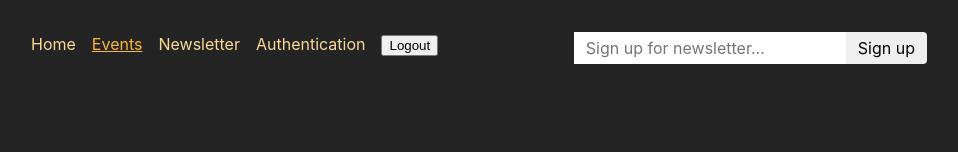
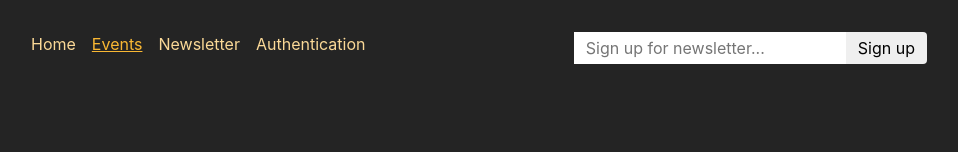
Before and after one commit to ErgothDK/react-mpa, a React (Create React App) app in the folder frontend/: page /events/new in a window 1280 px wide. Shown: the top 152 px of the page, without its empty margins (161-1119 px from the left). Built offline with nearby package versions, Linux system fonts and the light colour scheme.

Commit message:
Added UI validation based on token

```diff
--- a/frontend/src/App.js
+++ b/frontend/src/App.js
@@ -18,12 +18,15 @@
   action as authAction,
 } from "./components/Authentication.js";
 import { action as logoutAction } from "./pages/commons/logout.js";
+import { getTokenLoader } from "./utils/auth.js";
 
 const router = createBrowserRouter([
   {
     path: "/",
     element: <Layout />,
     errorElement: <Error />,
+    id: "root",
+    loader: getTokenLoader,
     children: [
       { index: true, element: <HomePage /> },
       {
--- a/frontend/src/components/EventItem.js
+++ b/frontend/src/components/EventItem.js
@@ -1,8 +1,10 @@
-import { Link, useSubmit } from "react-router-dom";
+import { Link, useLoaderData, useSubmit } from "react-router-dom";
 import classes from "./EventItem.module.css";
 
 function EventItem({ event }) {
   const submit = useSubmit();
+  const token = useLoaderData("root");
+
   function startDeleteHandler() {
     const confirm = window.confirm(
       "Are you sure you want to delete this event?"
@@ -20,8 +22,8 @@
       <time>{event.date}</time>
       <p>{event.description}</p>
       <menu className={classes.actions}>
-        <Link to="edit">Edit</Link>
-        <button onClick={startDeleteHandler}>Delete</button>
+        {token && <Link to="edit">Edit</Link>}
+        {token && <button onClick={startDeleteHandler}>Delete</button>}
       </menu>
     </article>
   );
--- a/frontend/src/components/MainNavigation.js
+++ b/frontend/src/components/MainNavigation.js
@@ -1,8 +1,10 @@
-import { Form, NavLink } from "react-router-dom";
+import { Form, NavLink, useLoaderData } from "react-router-dom";
 import classes from "./MainNavigation.module.css";
 import NewsletterSignup from "./NewsletterSignup";
 
 function MainNavigation() {
+  const token = useLoaderData("root");
+
   return (
     <header className={classes.header}>
       <nav>
@@ -37,6 +39,7 @@
               Newsletter
             </NavLink>
           </li>
+          {!token && (
             <li>
               <NavLink
                 to="/auth?mode=login"
@@ -47,11 +50,15 @@
                 Authentication
               </NavLink>
             </li>
+          )}
+
+          {token && (
             <li>
               <Form action="/logout" method="post">
                 <button>Logout</button>
               </Form>
             </li>
+          )}
         </ul>
       </nav>
       <NewsletterSignup />
--- a/frontend/src/utils/auth.js
+++ b/frontend/src/utils/auth.js
@@ -2,3 +2,7 @@
   const token = localStorage.getItem("token");
   return token;
 }
+
+export function getTokenLoader() {
+  return getAuthToken();
+}
```
Lines whose indentation alone changed are shown as unchanged.
